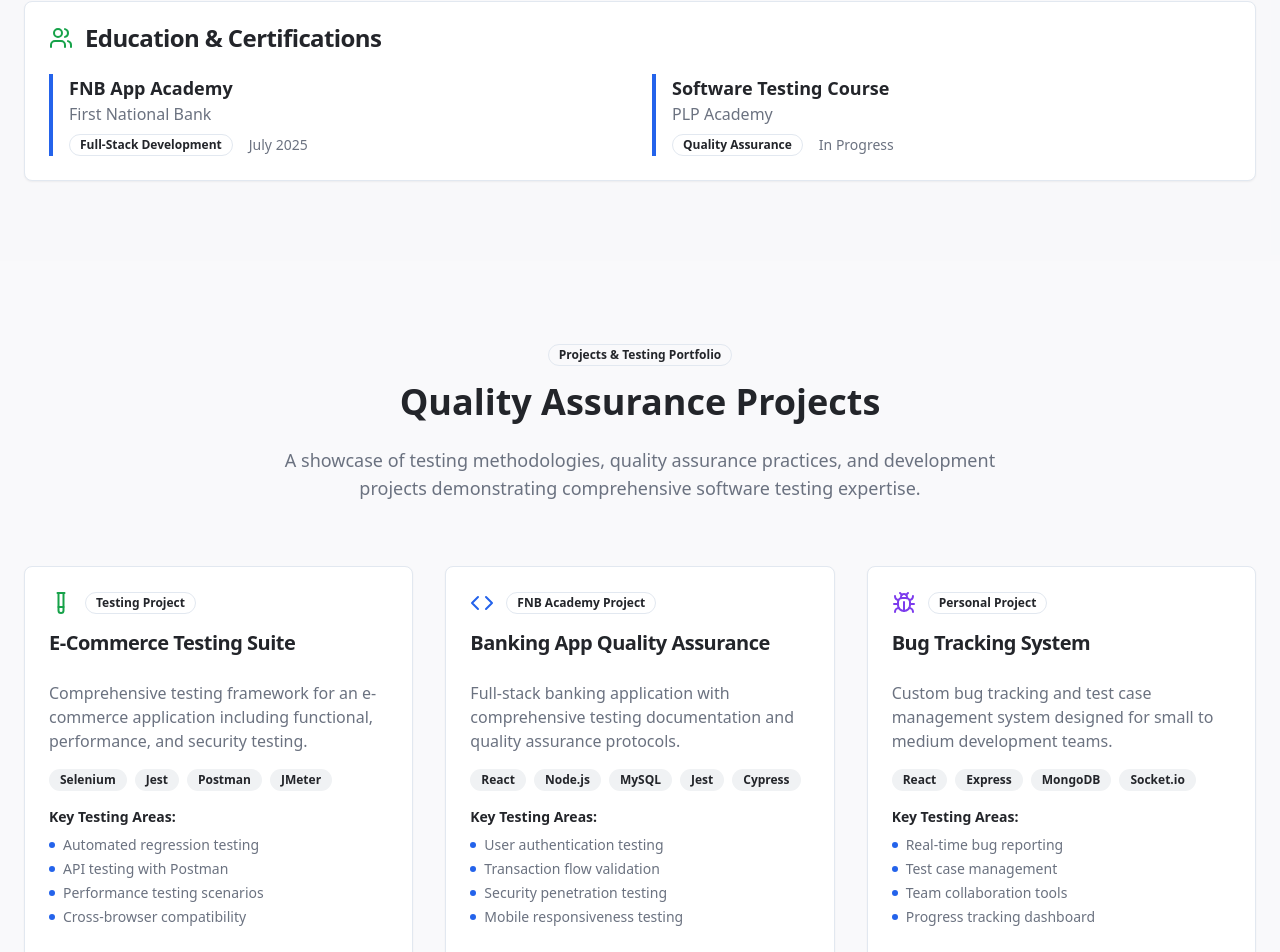
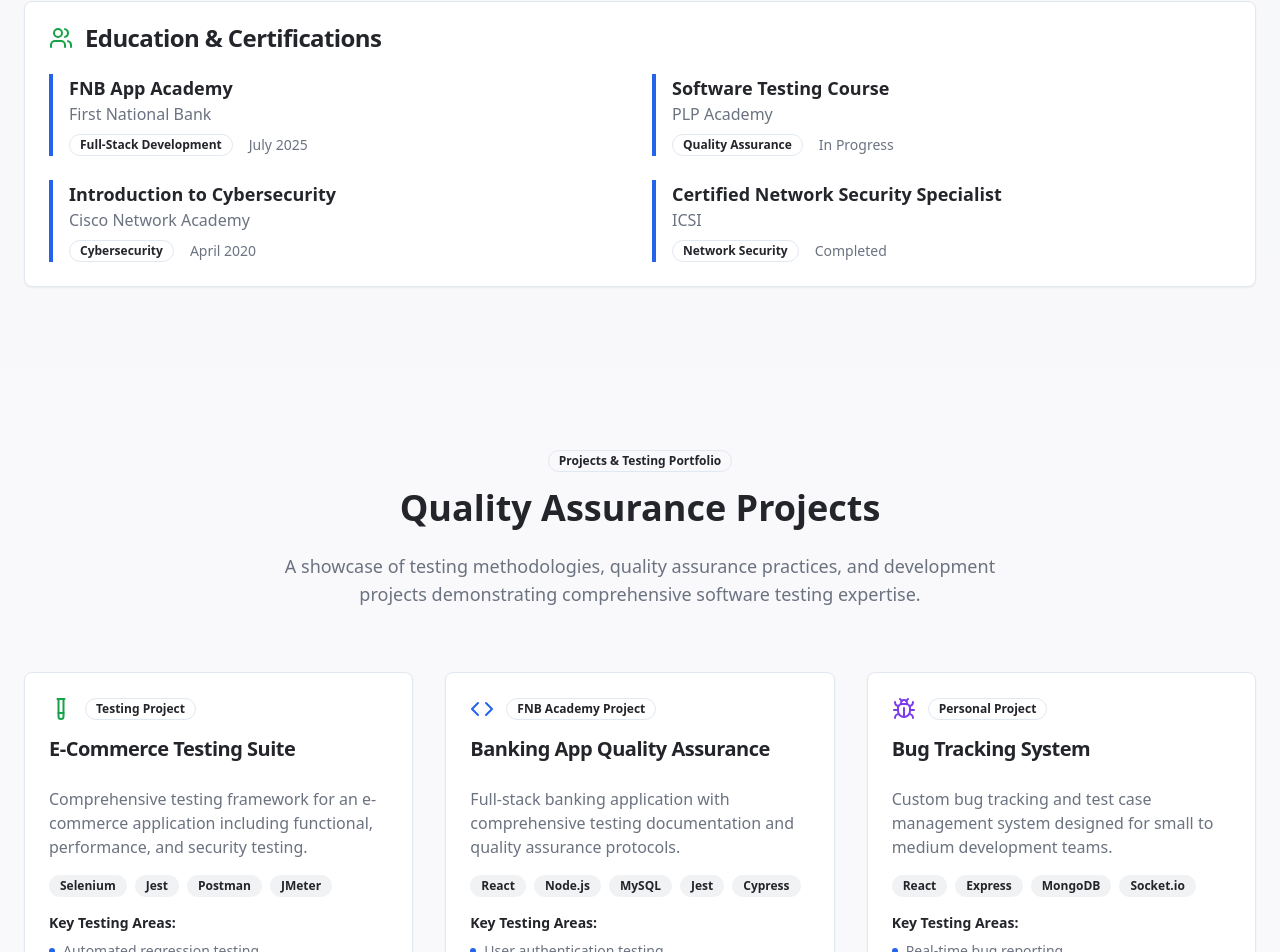
Before and after one commit to Winnie-2025/mphos-test-craft, a React (Vite) app: page / in a window 1280 px wide. Shown: the part 4064-5016 px from the top of the page. Built offline with nearby package versions, Linux system fonts and the light colour scheme.

Commit message:
Add education and certifications
Add "Introduction to Cybersecurity" from Cisco Network Academy (April 2020) and "Certified Network Security Specialist" from ICSI to the education and certifications section.

```diff
--- a/src/components/Skills.tsx
+++ b/src/components/Skills.tsx
@@ -70,6 +70,18 @@ const Skills = () => {
       issuer: "PLP Academy",
       date: "In Progress",
       type: "Quality Assurance"
+    },
+    {
+      name: "Introduction to Cybersecurity",
+      issuer: "Cisco Network Academy",
+      date: "April 2020",
+      type: "Cybersecurity"
+    },
+    {
+      name: "Certified Network Security Specialist",
+      issuer: "ICSI",
+      date: "Completed",
+      type: "Network Security"
     }
   ];
 
```
